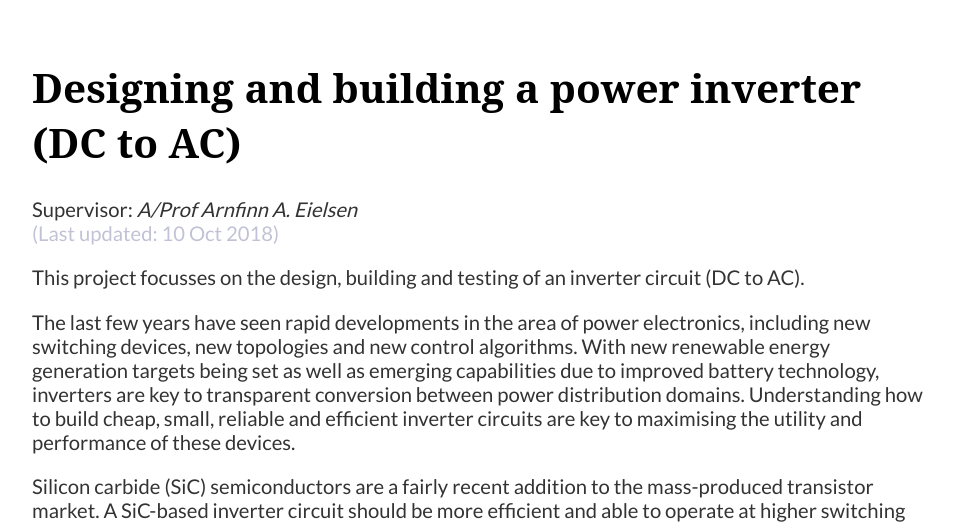
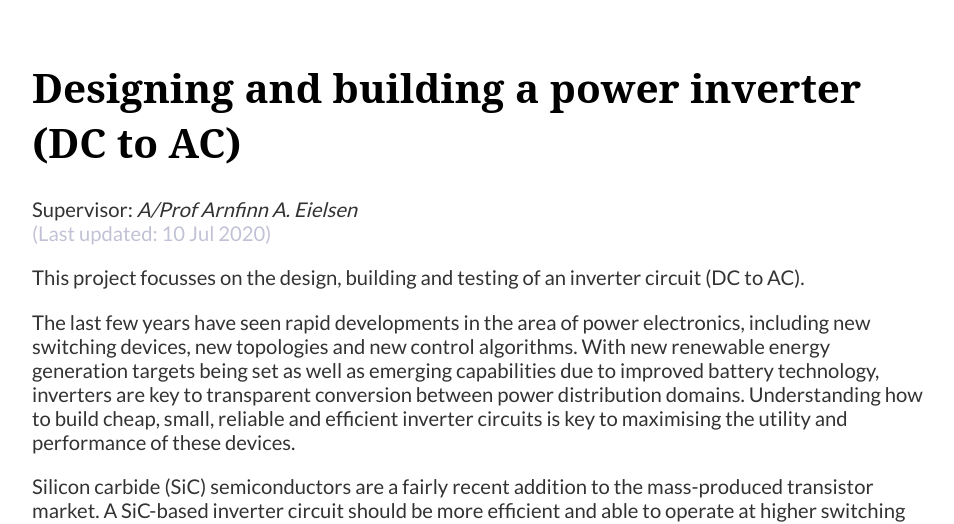
Before and after one commit to eielsen/eielsen.github.io, a Jekyll site: the page built from _posts/2018-10-10-inverter-circuit.md, in a window 1280 px wide. Shown: the top 524 px of the page, without its empty margins (160-1114 px from the left). Built offline with Jekyll 4.4.1, drawn with Linux system fonts in a browser that asks for light colours; some web fonts are replaced.

Commit message:
Update 2018-10-10-inverter-circuit.md

```diff
--- a/_posts/2018-10-10-inverter-circuit.md
+++ b/_posts/2018-10-10-inverter-circuit.md
@@ -2,7 +2,7 @@
 layout: post
 title: "Designing and building a power inverter (DC to AC)"
 supervisor: A/Prof Arnfinn A. Eielsen
-date: 2018-10-10
+date: 2020-07-10
 ---
 
 [comment]: ## Designing and building a power inverter (DC to AC)
@@ -11,7 +11,7 @@ date: 2018-10-10
 
 This project focusses on the design, building and testing of an inverter circuit (DC to AC).
 
-The last few years have seen rapid developments in the area of power electronics, including new switching devices, new topologies and new control algorithms. With new renewable energy generation targets being set as well as emerging capabilities due to improved battery technology, inverters are key to transparent conversion between power distribution domains. Understanding how to build cheap, small, reliable and efficient inverter circuits are key to maximising the utility and performance of these devices.
+The last few years have seen rapid developments in the area of power electronics, including new switching devices, new topologies and new control algorithms. With new renewable energy generation targets being set as well as emerging capabilities due to improved battery technology, inverters are key to transparent conversion between power distribution domains. Understanding how to build cheap, small, reliable and efficient inverter circuits is key to maximising the utility and performance of these devices.
 
 Silicon carbide (SiC) semiconductors are a fairly recent addition to the mass-produced transistor market. A SiC-based inverter circuit should be more efficient and able to operate at higher switching frequencies as compared to a traditional silicon (Si) based inverters. This should enable the overall efficiency to improve. In addition, there should be a significant size and weight reduction of the inverter. One of the main challenges with a SiC-based inverter is the high switching speed, making it potentially difficult to drive them.
 
```
